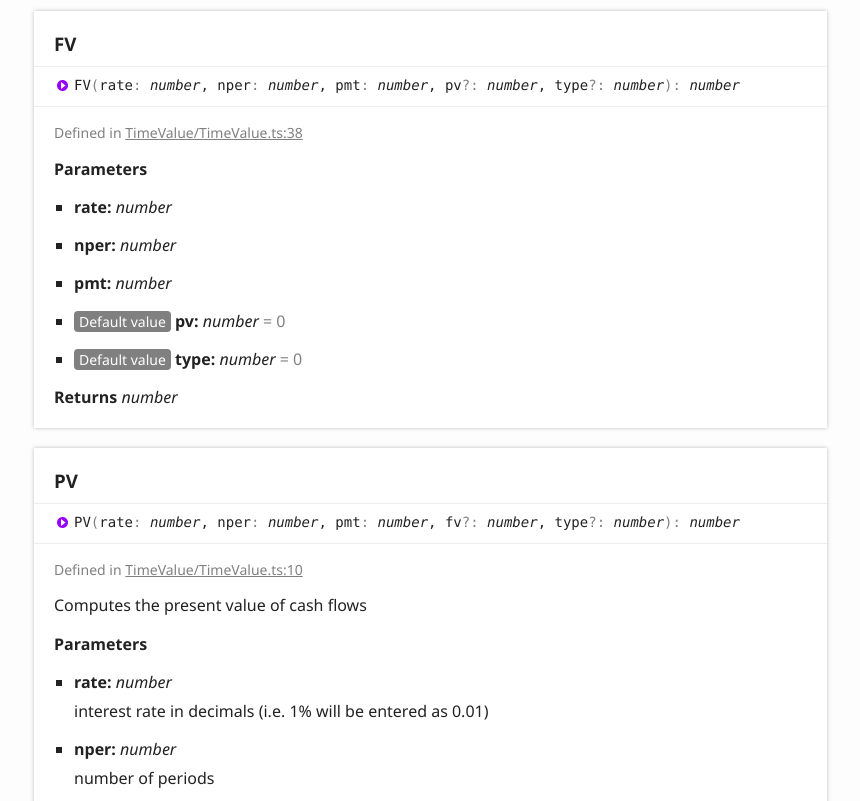
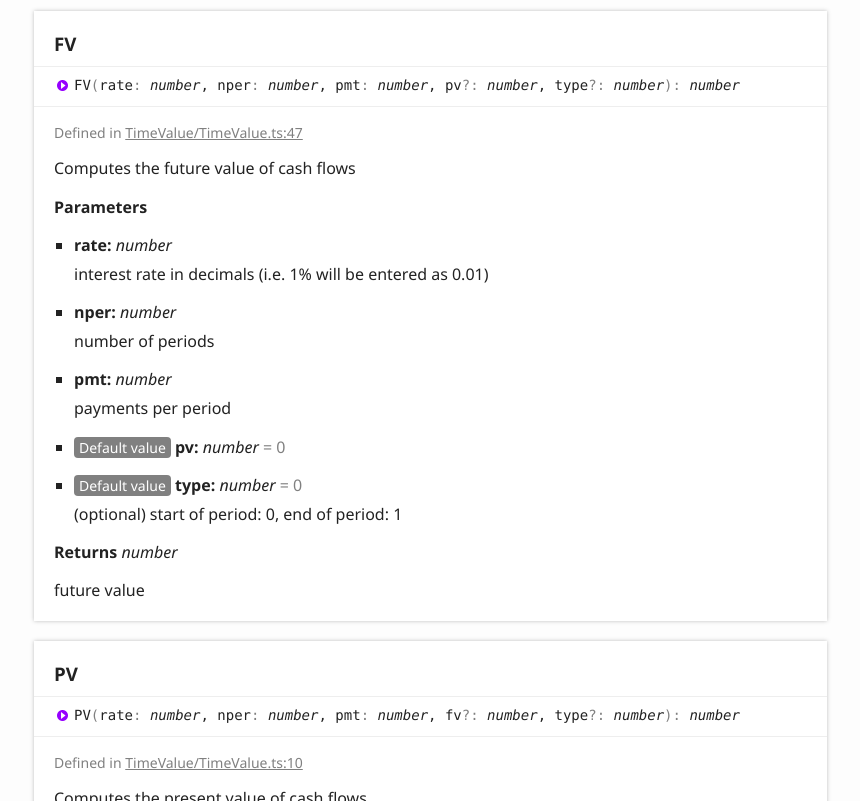
Before and after one commit to ticklepoke/finance-math, a website: page docs/modules/_timevalue_timevalue_.html in a window 1280 px wide. Shown: the part 460-1261 px from the top of the page, without its empty margins (6-866 px from the left). Drawn offline with Linux system fonts and the light colour scheme.

Commit message:
added fv documentation

```diff
--- a/docs/modules/_timevalue_timevalue_.html
+++ b/docs/modules/_timevalue_timevalue_.html
@@ -92,28 +92,46 @@
 						<li class="tsd-description">
 							<aside class="tsd-sources">
 								<ul>
-									<li>Defined in <a href="https://github.com/ticklepoke/finance-math/blob/4ac46e9/src/TimeValue/TimeValue.ts#L38">TimeValue/TimeValue.ts:38</a></li>
+									<li>Defined in <a href="https://github.com/ticklepoke/finance-math/blob/5a0feba/src/TimeValue/TimeValue.ts#L47">TimeValue/TimeValue.ts:47</a></li>
 								</ul>
 							</aside>
+							<div class="tsd-comment tsd-typography">
+								<div class="lead">
+									<p>Computes the future value of cash flows</p>
+								</div>
+							</div>
 							<h4 class="tsd-parameters-title">Parameters</h4>
 							<ul class="tsd-parameters">
 								<li>
 									<h5>rate: <span class="tsd-signature-type">number</span></h5>
+									<div class="tsd-comment tsd-typography">
+										<p>interest rate in decimals (i.e. 1% will be entered as 0.01)</p>
+									</div>
 								</li>
 								<li>
 									<h5>nper: <span class="tsd-signature-type">number</span></h5>
+									<div class="tsd-comment tsd-typography">
+										<p>number of periods</p>
+									</div>
 								</li>
 								<li>
 									<h5>pmt: <span class="tsd-signature-type">number</span></h5>
+									<div class="tsd-comment tsd-typography">
+										<p>payments per period</p>
+									</div>
 								</li>
 								<li>
 									<h5><span class="tsd-flag ts-flagDefault value">Default value</span> pv: <span class="tsd-signature-type">number</span><span class="tsd-signature-symbol"> = 0</span></h5>
 								</li>
 								<li>
 									<h5><span class="tsd-flag ts-flagDefault value">Default value</span> type: <span class="tsd-signature-type">number</span><span class="tsd-signature-symbol"> = 0</span></h5>
+									<div class="tsd-comment tsd-typography">
+										<p>(optional) start of period: 0, end of period: 1</p>
+									</div>
 								</li>
 							</ul>
 							<h4 class="tsd-returns-title">Returns <span class="tsd-signature-type">number</span></h4>
+							<p>future value</p>
 						</li>
 					</ul>
 				</section>
@@ -127,7 +145,7 @@
 						<li class="tsd-description">
 							<aside class="tsd-sources">
 								<ul>
-									<li>Defined in <a href="https://github.com/ticklepoke/finance-math/blob/4ac46e9/src/TimeValue/TimeValue.ts#L10">TimeValue/TimeValue.ts:10</a></li>
+									<li>Defined in <a href="https://github.com/ticklepoke/finance-math/blob/5a0feba/src/TimeValue/TimeValue.ts#L10">TimeValue/TimeValue.ts:10</a></li>
 								</ul>
 							</aside>
 							<div class="tsd-comment tsd-typography">
--- a/package.json
+++ b/package.json
@@ -65,7 +65,7 @@
   "bugs": {
     "url": "https://github.com/ticklepoke/finance-math/issues"
   },
-  "homepage": "https://ticklepoke.github.io/finance-math/",
+  "homepage": "https://ticklepoke.github.io/finance-math/globals.html",
   "devDependencies": {
     "@babel/cli": "^7.8.3",
     "@babel/core": "^7.8.3",
--- a/typedoc.json
+++ b/typedoc.json
@@ -1,6 +1,5 @@
 {
   "inputFiles": ["./src/**"],
   "exclude": "**/*.test.ts",
-  "mode": "modules",
   "out": "docs"
 }
```
Also changed, not shown: docs/index.html (+1 -0 lines), src/TimeValue/TimeValue.ts (+9 -0 lines), README.md.
